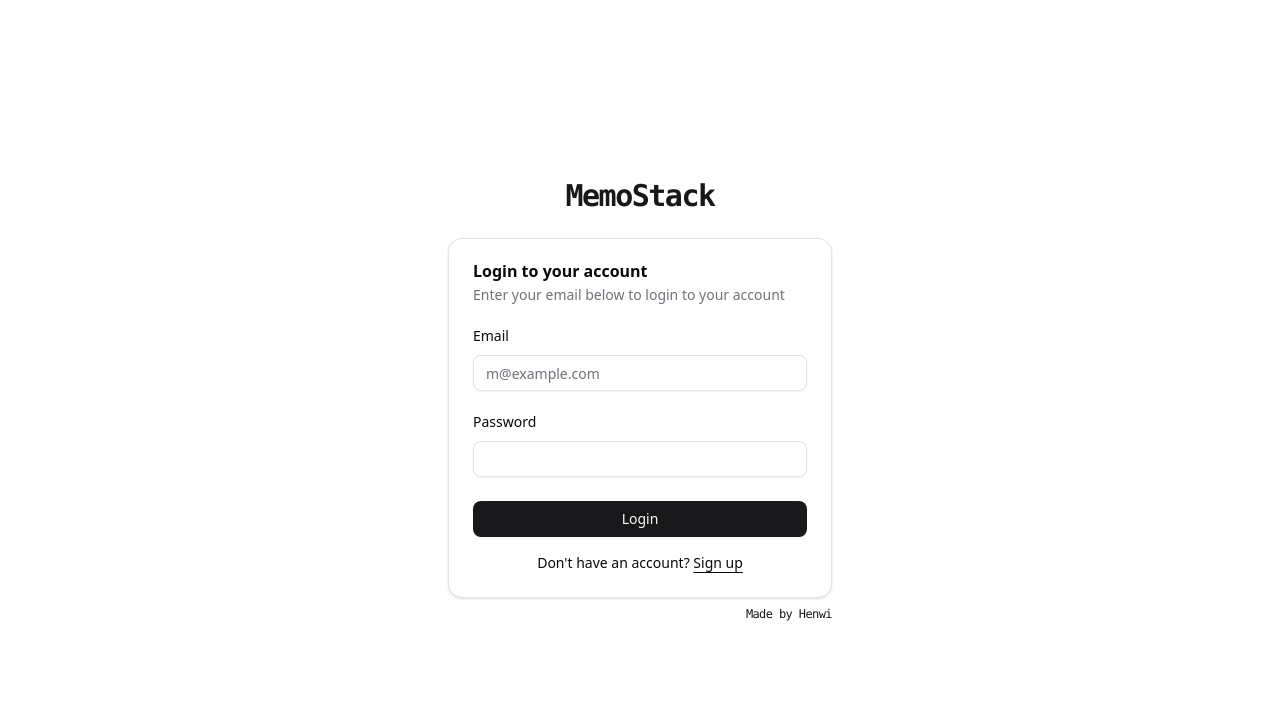
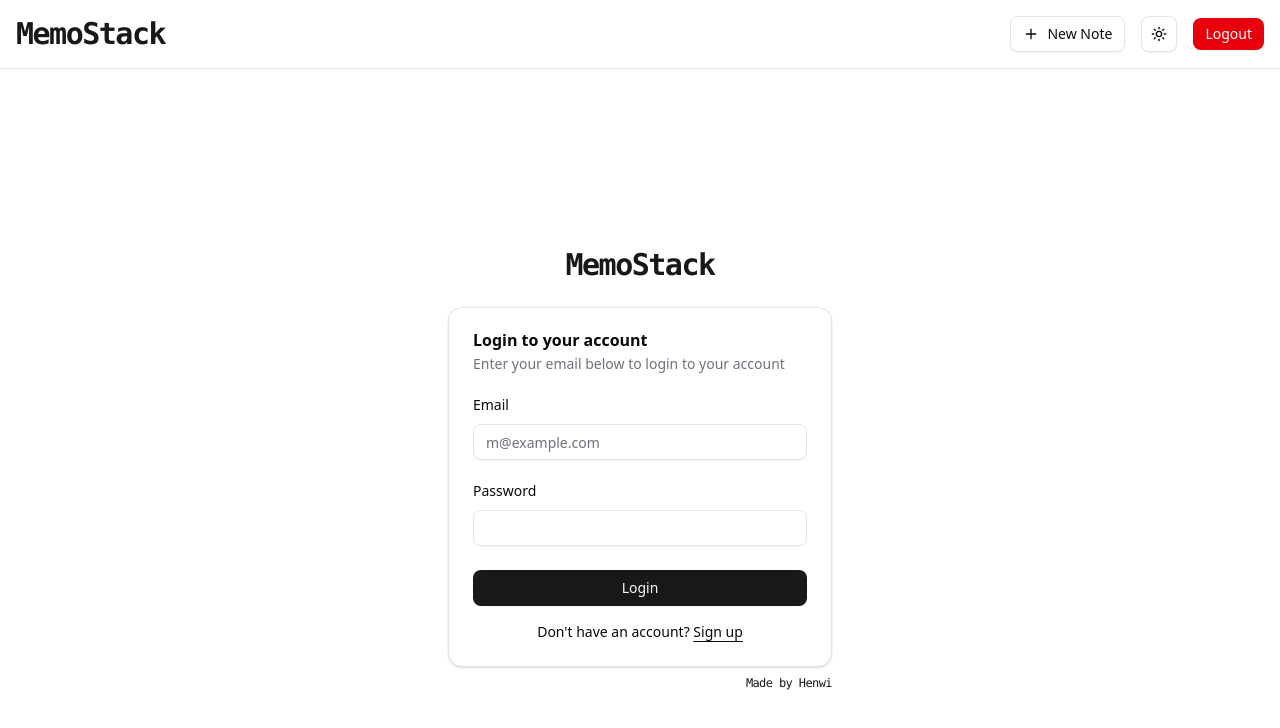
Before and after one commit to henwijames/memo-stack, a React (Vite) app in the folder frontend/: page /login in a window 1280 px wide. Shown: the top 728 px of the page. Built offline with nearby package versions, Linux system fonts and the light colour scheme; no server answers.

Commit message:
feat: implement PublicRoute component for handling public access and navigation refactor: update App component to use ProtectedRoute and PublicRoute refactor: adjust Navbar component layout for better visibility of the New Note button

```diff
--- a/frontend/src/App.jsx
+++ b/frontend/src/App.jsx
@@ -4,20 +4,23 @@ import HomePage from "./pages/HomePage";
 import CreatePage from "./pages/CreatePage";
 import NoteDetail from "./pages/NoteDetail";
 import LoginPage from "./pages/LoginPage";
-import ProtectedLayout from "./layouts/ProtectedLayout";
+import ProtectedRoute from "./layouts/ProtectedLayout";
 import RegisterPage from "./pages/RegisterPage";
+import PublicRoute from "./layouts/PublicLayout";
 
 const App = () => {
   return (
     <Routes>
-      <Route element={<ProtectedLayout />}>
+      <Route element={<ProtectedRoute />}>
         <Route path="/" element={<HomePage />} />
         <Route path="/create" element={<CreatePage />} />
         <Route path="/note/:id" element={<NoteDetail />} />
       </Route>
 
-      <Route path="/login" element={<LoginPage />} />
-      <Route path="/register" element={<RegisterPage />} />
+      <Route element={<PublicRoute />}>
+        <Route path="/login" element={<LoginPage />} />
+        <Route path="/register" element={<RegisterPage />} />
+      </Route>
     </Routes>
   );
 };
--- a/frontend/src/components/Navbar.jsx
+++ b/frontend/src/components/Navbar.jsx
@@ -37,15 +37,7 @@ const Navbar = () => {
             MemoStack
           </h1>
           <div className="flex items-center gap-4 ">
-            <Button
-              variant="outline"
-              className={`hidden md:inline-flex`}
-              onClick={handleNewNote}
-            >
-              <PlusIcon />
-              <span>New Note</span>
-            </Button>
-            <div className="hidden lg:block">
+            <div className="hidden md:block">
               {loading ? (
                 <Skeleton className="h-6 w-32 rounded-md" />
               ) : (
@@ -56,7 +48,16 @@ const Navbar = () => {
                 )
               )}
             </div>
-            <div className="hidden lg:block">
+            <Button
+              variant="outline"
+              className={`hidden md:inline-flex`}
+              onClick={handleNewNote}
+            >
+              <PlusIcon />
+              <span>New Note</span>
+            </Button>
+
+            <div className="hidden md:block">
               <ModeToggle />
             </div>
             <Button
--- /dev/null
+++ b/frontend/src/layouts/PublicLayout.jsx
@@ -0,0 +1,21 @@
+import Navbar from "@/components/Navbar";
+import React from "react";
+import { Navigate, Outlet } from "react-router";
+
+const PublicRoute = () => {
+  const token = localStorage.getItem("token");
+
+  if (token) {
+    return <Navigate to="/" replace />;
+  }
+  return (
+    <div>
+      <Navbar />
+      <main>
+        <Outlet />
+      </main>
+    </div>
+  );
+};
+
+export default PublicRoute;
```
